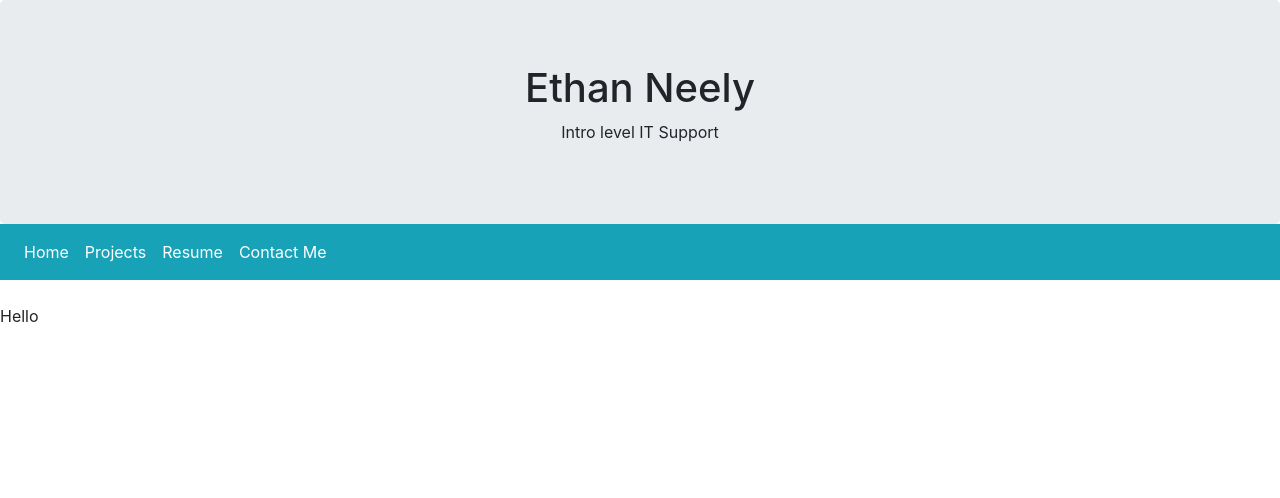
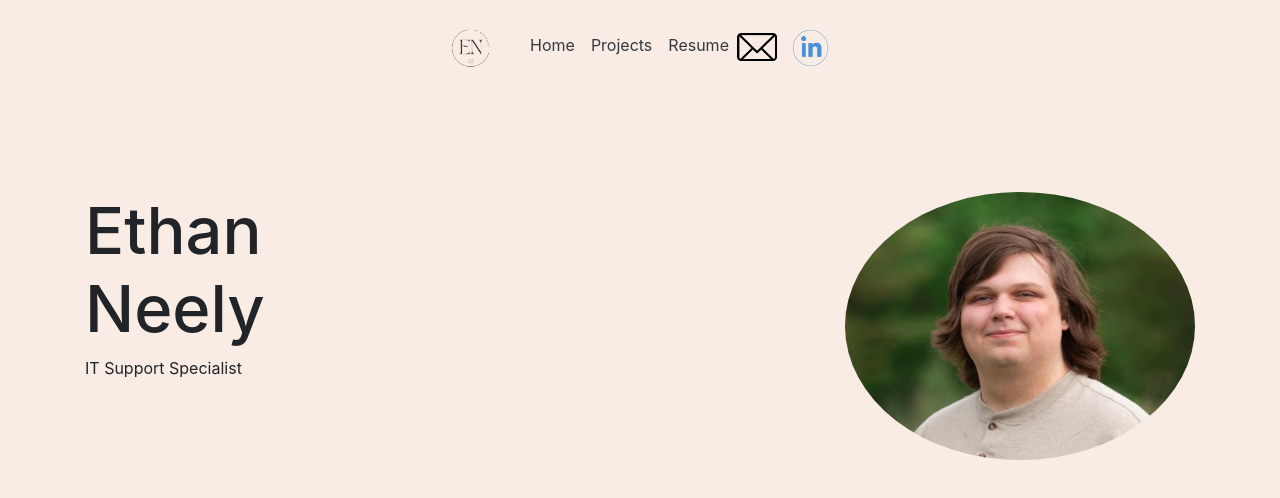
Before and after one commit to EthanLNeely/Portfolio, a plain HTML site: page Portfolio/src/index.html in a window 1280 px wide. Drawn offline with nearby package versions, Linux system fonts and the light colour scheme.

Commit message:
Updated navbar bg color and homepage, removed contact page

```diff
--- a/Portfolio/src/css/master.css
+++ b/Portfolio/src/css/master.css
@@ -1,3 +1,7 @@
 body {
-    background-color:#41B3A3;
+    background-color:#f8ece4;
 }
+
+h1.x {
+    font-size:65px;
+}
--- a/Portfolio/src/index.html
+++ b/Portfolio/src/index.html
@@ -3,36 +3,55 @@
     <head>
         <meta charset = "utf-8">
         <title>Ethan Neely</title>
+        <link rel="stylesheet" href="https://maxcdn.bootstrapcdn.com/bootstrap/4.5.2/css/bootstrap.min.css">
         <link rel="stylesheet" href="css/master.css">
-        <link rel="stylesheet" href="https://maxcdn.bootstrapcdn.com/bootstrap/4.5.2/css/bootstrap.min.css">
         <script src ="https://ajax.googleapis.com/ajax/libs/jquery/3.5.1/jquery.min.js"></script>
         <script src ="https://cdnjs.cloudflare.com/ajax/libs/popper.js/1.16.0/umd/popper.min.js"></script>
         <script src="https://maxcdn.bootstrapcdn.com/bootstrap/4.5.2/js/bootstrap.min.js"></script>
     </head>
     <body>
 
-        <div class="jumbotron text-center" style="margin-bottom:0">
-            <h1>Ethan Neely</h1>
-            <p>Intro level IT Support</p>
-        </div>
-
-        <nav class="navbar navbar-expand-sm bg-info">
+        <nav class="navbar navbar-expand-sm justify-content-center">
+            <a class="navbar-brand">
+                <img src="Logo.png" alt="Logo" style="width:70px;">
+            </a>
             <ul class="navbar-nav">
                 <li class="nav-item">
-                    <a class="nav-link text-white" href="index.html">Home</a>
+                    <a class="nav-link text-dark" href="index.html">Home</a>
                 </li>
                 <li class="nav-item">
-                    <a class="nav-link text-white" href="projects.html">Projects</a>
+                    <a class="nav-link text-dark" href="projects.html">Projects</a>
                 </li>
                 <li class="nav-item">
-                    <a class="nav-link text-white" href="resume.html">Resume</a>
+                    <a class="nav-link text-dark" href="resume.html">Resume</a>
                 </li>
                 <li class="nav-item">
-                    <a class="nav-link text-white" href="contact.html">Contact Me</a>
+                    <a class="navbar-brand" href="mailto:ethanlneely@gmail.com">
+                        <img src="email.png" alt="email" style="width:40px;">
+                    </a>
+                </li>
+                <li class="nav-item">
+                    <a class="navbar-brand" href="https://www.linkedin.com/in/elneely/">
+                        <img src="Lilogo.png" alt="LinkedIn" style="width:35px;">
+                    </a>
                 </li>
             </ul>
         </nav>
-        <br>
-        Hello
+
+        <br><br><br><br>
+        <div class="container">
+            <div class="row">
+                <div class="col-sm-4">
+                    <h1 class="x">Ethan Neely</h1>
+                    <p class="x">IT Support Specialist</p>
+                </div>
+                <div class="col-sm-4">
+                </div>
+                <div class="col-sm-4">
+                    <img src="me.jpg" class="rounded-circle img-fluid" alt="Me">
+                </div>
+            </div>
+        </div>
+
     </body>
 </html>
```
Also changed, not shown: Portfolio/src/contact.html (deleted, +0 -47 lines), Portfolio/src/projects.html (+16 -6 lines), Portfolio/src/resume.html (+16 -6 lines), Portfolio/src/Lilogo.png (added), Portfolio/src/Logo.png (added), Portfolio/src/email.png (added), Portfolio/src/me.jpg (added), 2 other files.
